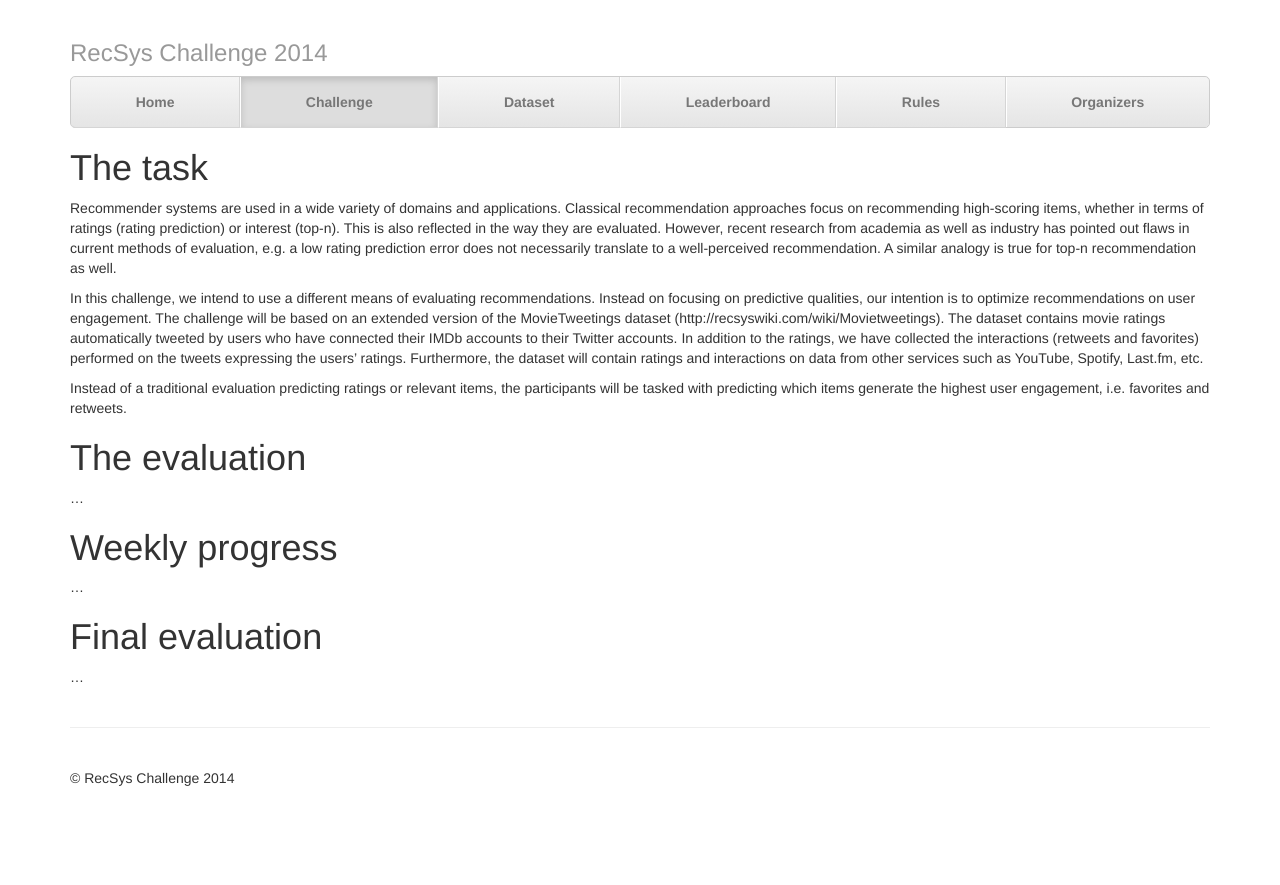
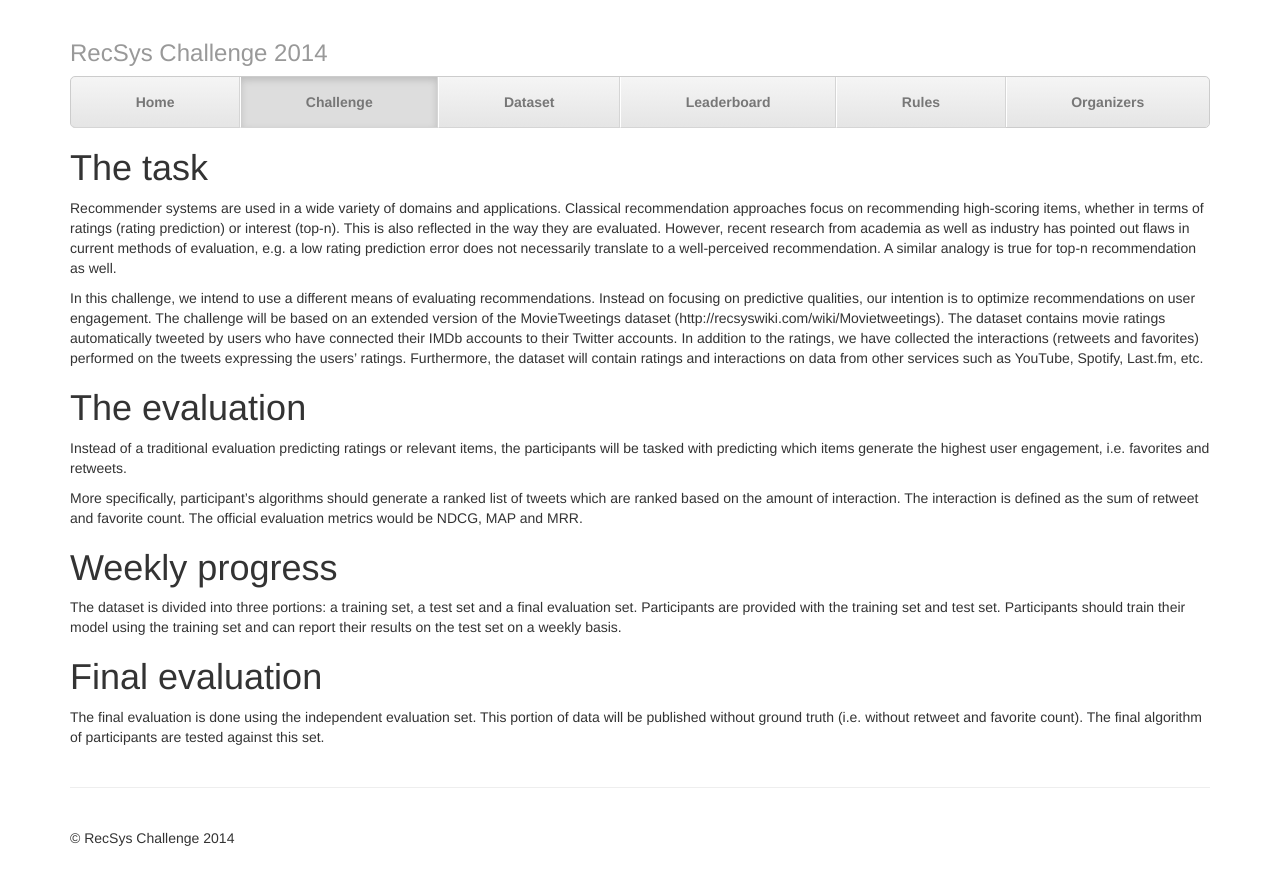
Before and after one commit to recsyschallenge/2014, a Jekyll site: the page built from challenge/index.md, in a window 1280 px wide. Shown: the top 885 px of the page. Built offline with Jekyll 4.4.1, drawn with Linux system fonts in a browser that asks for light colours; Markdown is read by kramdown in place of the engine named in the settings.

Commit message:
Update challenge page (added other sections)

```diff
--- a/challenge/index.md
+++ b/challenge/index.md
@@ -8,13 +8,15 @@ Recommender systems are used in a wide variety of domains and applications. Clas
 In this challenge, we intend to use a different means of evaluating recommendations. Instead on focusing on predictive qualities, our intention is to optimize recommendations on user engagement.
 The challenge will be based on an extended version of the MovieTweetings dataset (http://recsyswiki.com/wiki/Movietweetings). The dataset contains movie ratings automatically tweeted by users who have connected their IMDb accounts to their Twitter accounts. In addition to the ratings, we have collected the interactions (retweets and favorites) performed on the tweets expressing the users’ ratings. Furthermore, the dataset will contain ratings and interactions on data from other services such as YouTube, Spotify, Last.fm, etc.
 
+
+#The evaluation
 Instead of a traditional evaluation predicting ratings or relevant items, the participants will be tasked with predicting which items generate the highest user engagement, i.e. favorites and retweets.
 
-#The evaluation
-...
+More specifically, participant's algorithms should generate a ranked list of tweets which are ranked based on the amount of interaction. The interaction is defined as the sum of retweet and favorite count. The official evaluation metrics would be NDCG, MAP and MRR.
 
 #Weekly progress
-...
+The dataset is divided into three portions: a training set, a test set and a final evaluation set. Participants are provided with the training set and test set. Participants should train their model using the training set and can report their results on the test set on a weekly basis.
+
 
 #Final evaluation
-...
+The final evaluation is done using the independent evaluation set. This portion of data will be published without ground truth (i.e. without retweet and favorite count). The final algorithm of participants are tested against this set.
```
